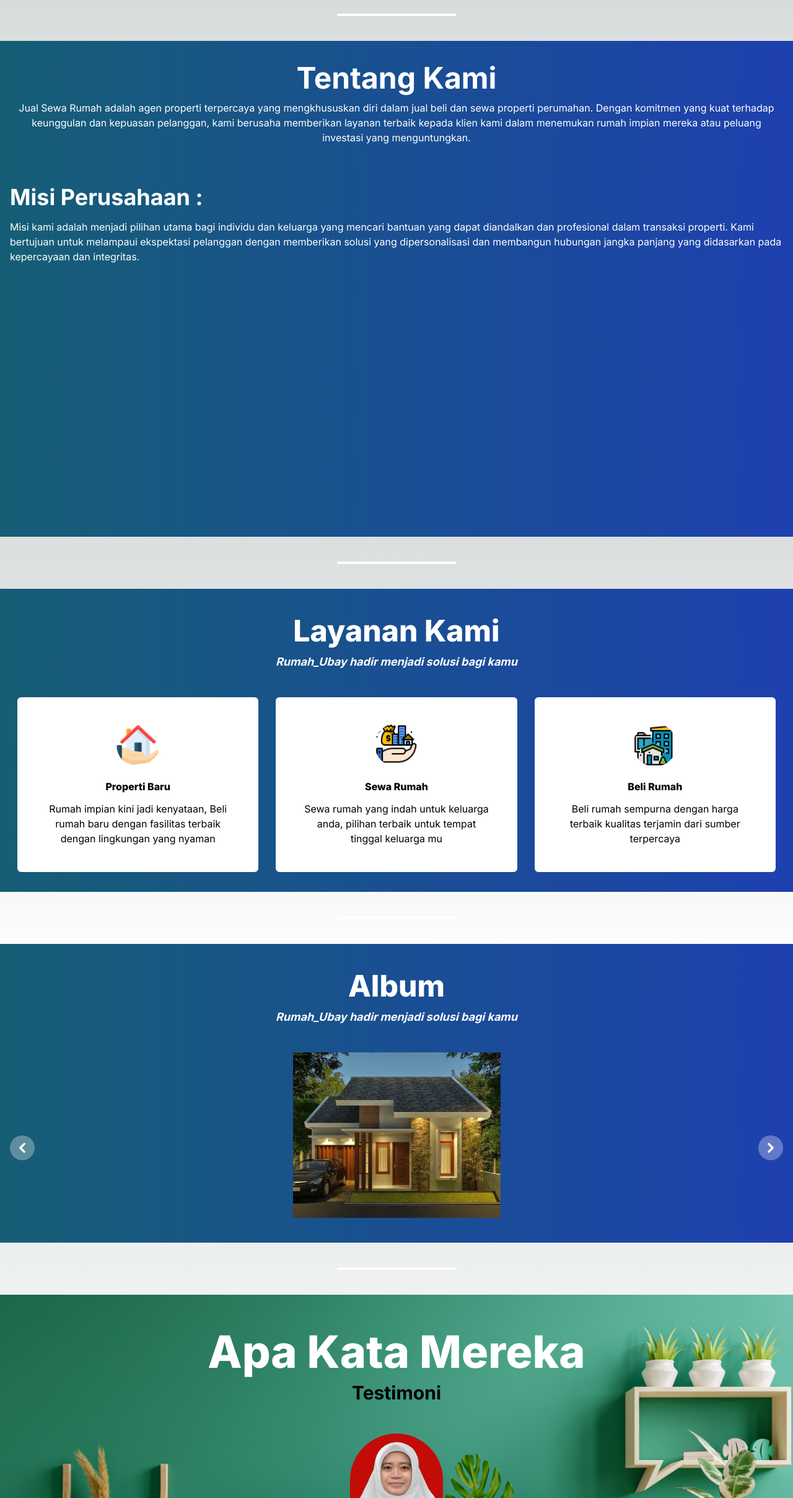
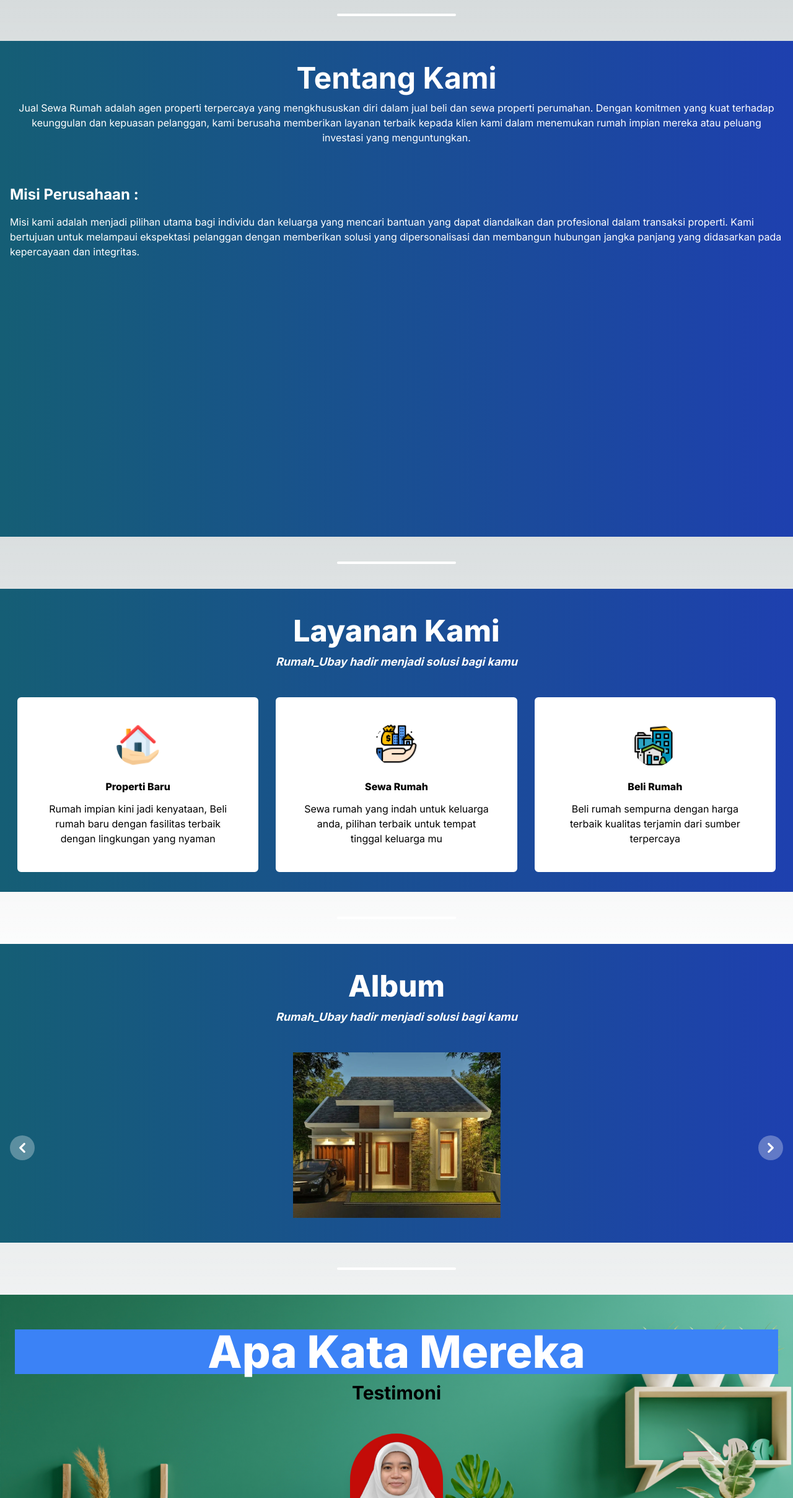
Before and after one commit to ubaybk/companyprofile, a Next.js app: page / in a window 1280 px wide. Shown: the part 818-3235 px from the top of the page at 62% size. Built offline with nearby package versions, Linux system fonts and the light colour scheme; no server answers.

Commit message:
updatebanyak

```diff
--- a/src/app/heroSection/page.tsx
+++ b/src/app/heroSection/page.tsx
@@ -66,7 +66,7 @@ export default function HeroSection() {
                         terhadap keunggulan dan kepuasan pelanggan, kami berusaha memberikan layanan
                         terbaik kepada klien kami dalam menemukan rumah impian mereka atau peluang investasi yang menguntungkan.</p>
                     <div className=' mx-4 text-white'>
-                        <h3 className='font-bold text-2xl mt-16 text-4xl mb-4'>Misi Perusahaan :</h3>
+                        <h3 className='font-bold text-2xl mt-16 mb-4'>Misi Perusahaan :</h3>
                         <p>Misi kami adalah menjadi pilihan utama bagi individu dan keluarga yang mencari bantuan yang dapat diandalkan
                             dan profesional dalam transaksi properti. Kami bertujuan untuk melampaui ekspektasi pelanggan dengan memberikan
                             solusi yang dipersonalisasi dan membangun hubungan jangka panjang yang didasarkan pada kepercayaan dan integritas.</p>
@@ -179,7 +179,7 @@ export default function HeroSection() {
                     </div>
                     {/* <!-- Social network icons container --> */}
                     <div className="flex justify-center">
-                        <Link href='https://www.facebook.com/bayu.yupi?mibextid=ZbWKwL' target='_blank' className=" mr-6 text-neutral-600 dark:text-neutral-200">
+                    <a target="_blank" className=" mr-6 text-neutral-600 dark:text-neutral-200" href="https://www.facebook.com/bayu.yupi?mibextid=ZbWKwL">
                             <svg
                                 xmlns="http://www.w3.org/2000/svg"
                                 className="h-4 w-4"
@@ -188,10 +188,10 @@ export default function HeroSection() {
                                 <path
                                     d="M9 8h-3v4h3v12h5v-12h3.642l.358-4h-4v-1.667c0-.955.192-1.333 1.115-1.333h2.885v-5h-3.808c-3.596 0-5.192 1.583-5.192 4.615v3.385z" />
                             </svg>
-                        </Link>
+                        </a>
 
 
-                        <Link href="https://www.instagram.com/ubaybk?utm_source=qr&igsh=MWcyYXFlMHE0NG4xaw==" target='_blank' className="mr-6 text-neutral-600 dark:text-neutral-200">
+                        <a target="_blank" className="mr-6 text-neutral-600 dark:text-neutral-200" href="https://www.instagram.com/ubaybk?utm_source=qr&amp;igsh=MWcyYXFlMHE0NG4xaw==">
                             <svg
                                 xmlns="http://www.w3.org/2000/svg"
                                 className="h-4 w-4"
@@ -200,9 +200,9 @@ export default function HeroSection() {
                                 <path
                                     d="M12 2.163c3.204 0 3.584.012 4.85.07 3.252.148 4.771 1.691 4.919 4.919.058 1.265.069 1.645.069 4.849 0 3.205-.012 3.584-.069 4.849-.149 3.225-1.664 4.771-4.919 4.919-1.266.058-1.644.07-4.85.07-3.204 0-3.584-.012-4.849-.07-3.26-.149-4.771-1.699-4.919-4.92-.058-1.265-.07-1.644-.07-4.849 0-3.204.013-3.583.07-4.849.149-3.227 1.664-4.771 4.919-4.919 1.266-.057 1.645-.069 4.849-.069zm0-2.163c-3.259 0-3.667.014-4.947.072-4.358.2-6.78 2.618-6.98 6.98-.059 1.281-.073 1.689-.073 4.948 0 3.259.014 3.668.072 4.948.2 4.358 2.618 6.78 6.98 6.98 1.281.058 1.689.072 4.948.072 3.259 0 3.668-.014 4.948-.072 4.354-.2 6.782-2.618 6.979-6.98.059-1.28.073-1.689.073-4.948 0-3.259-.014-3.667-.072-4.947-.196-4.354-2.617-6.78-6.979-6.98-1.281-.059-1.69-.073-4.949-.073zm0 5.838c-3.403 0-6.162 2.759-6.162 6.162s2.759 6.163 6.162 6.163 6.162-2.759 6.162-6.163c0-3.403-2.759-6.162-6.162-6.162zm0 10.162c-2.209 0-4-1.79-4-4 0-2.209 1.791-4 4-4s4 1.791 4 4c0 2.21-1.791 4-4 4zm6.406-11.845c-.796 0-1.441.645-1.441 1.44s.645 1.44 1.441 1.44c.795 0 1.439-.645 1.439-1.44s-.644-1.44-1.439-1.44z" />
                             </svg>
-                        </Link>
+                        </a>
 
-                        <Link href="https://github.com/ubaybk" target='_blank' className="text-neutral-600 dark:text-neutral-200">
+                        <a target="_blank" className="text-neutral-600 dark:text-neutral-200" href="https://github.com/ubaybk">
                             <svg
                                 xmlns="http://www.w3.org/2000/svg"
                                 className="h-4 w-4"
@@ -211,7 +211,7 @@ export default function HeroSection() {
                                 <path
                                     d="M12 0c-6.626 0-12 5.373-12 12 0 5.302 3.438 9.8 8.207 11.387.599.111.793-.261.793-.577v-2.234c-3.338.726-4.033-1.416-4.033-1.416-.546-1.387-1.333-1.756-1.333-1.756-1.089-.745.083-.729.083-.729 1.205.084 1.839 1.237 1.839 1.237 1.07 1.834 2.807 1.304 3.492.997.107-.775.418-1.305.762-1.604-2.665-.305-5.467-1.334-5.467-5.931 0-1.311.469-2.381 1.236-3.221-.124-.303-.535-1.524.117-3.176 0 0 1.008-.322 3.301 1.23.957-.266 1.983-.399 3.003-.404 1.02.005 2.047.138 3.006.404 2.291-1.552 3.297-1.23 3.297-1.23.653 1.653.242 2.874.118 3.176.77.84 1.235 1.911 1.235 3.221 0 4.609-2.807 5.624-5.479 5.921.43.372.823 1.102.823 2.222v3.293c0 .319.192.694.801.576 4.765-1.589 8.199-6.086 8.199-11.386 0-6.627-5.373-12-12-12z" />
                             </svg>
-                        </Link>
+                        </a>
                     </div>
                 </div>
 
--- a/src/app/testimonial/page.tsx
+++ b/src/app/testimonial/page.tsx
@@ -43,9 +43,8 @@ const Testimonial: FC = () => {
     return (
       <div className="container my-24 mt-auto md:px-6 md:mt-3">
         <section className="mb-32 text-center">
-        <h2 className="text-center font-extrabold mb-3 text-4xl mt-2 sm:-mt-[46px] lg:text-7xl text-white">
-                            Apa Kata Mereka
-                        </h2>
+        <h2 className="text-center font-extrabold mb-3 text-4xl mt-2 sm:-mt-[46px] lg:text-7xl text-white bg-blue-500">Apa Kata Mereka</h2>
+
           <h2 className="mb-12 text-3xl font-bold">Testimoni</h2>
 
           <div
```
